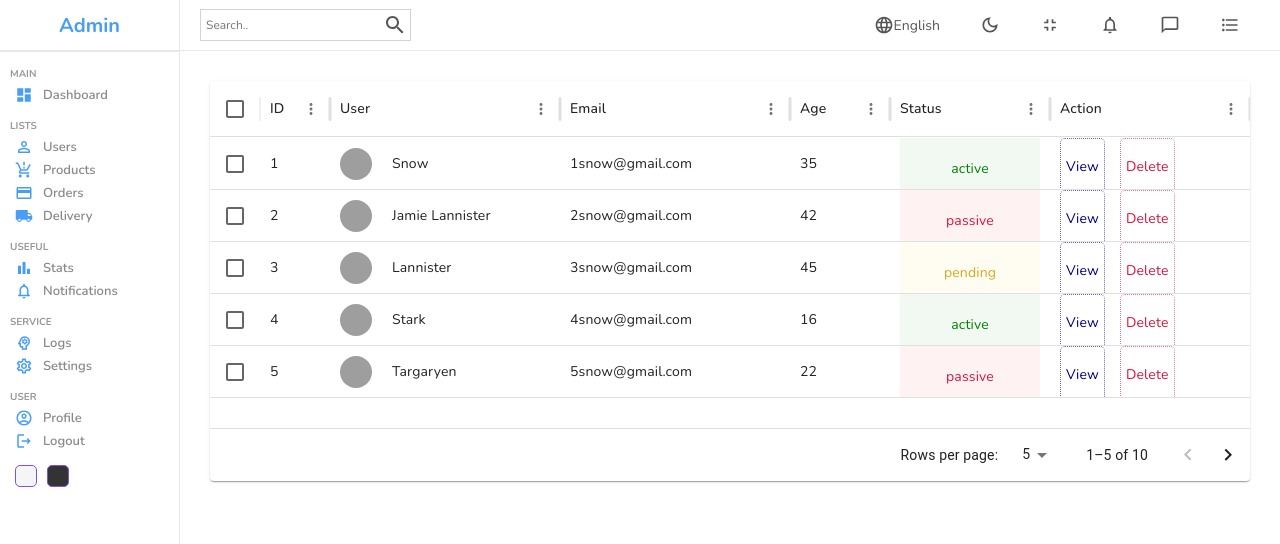
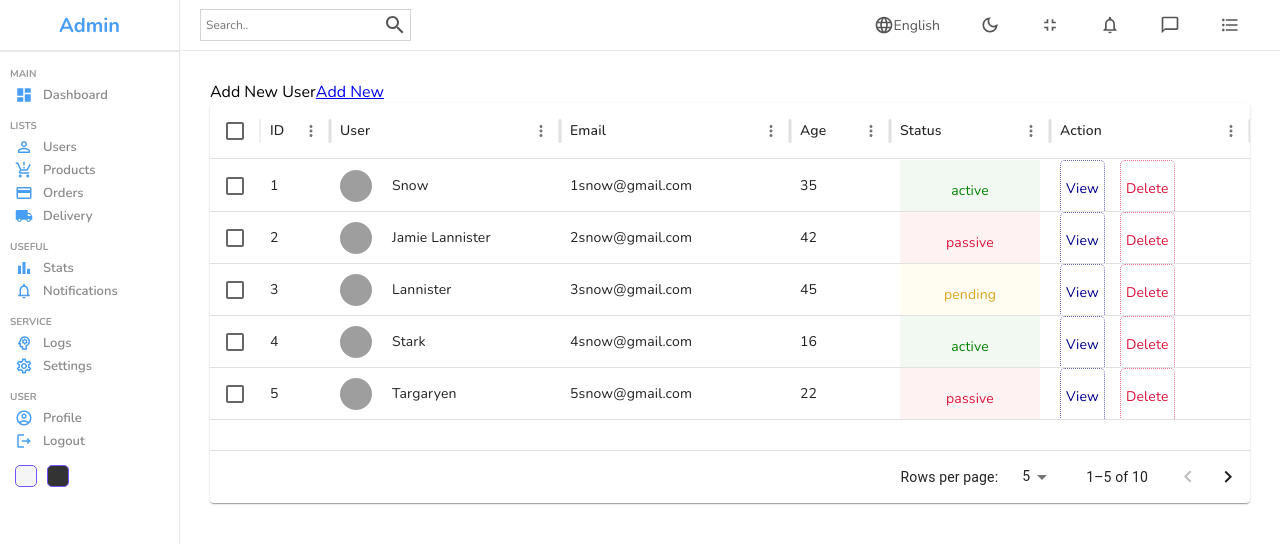
Before and after one commit to MennaEbied/admin-dashboard, a React (Vite) app: page /users in a window 1280 px wide. Shown: the top 544 px of the page. Built offline with nearby package versions, Linux system fonts and the light colour scheme; grey boxes are pictures that could not be loaded.

Commit message:
Adding link and new user button

```diff
--- a/src/components/dataTable/DataTable.jsx
+++ b/src/components/dataTable/DataTable.jsx
@@ -1,7 +1,8 @@
 import "./datatable.scss"
 import { DataGrid } from '@mui/x-data-grid';
 import Paper from '@mui/material/Paper';
-import { userColumns,userRows} from "../../dataTableSource"
+import { userColumns,userRows} from "../../dataTableSource";
+import { Link } from "react-router-dom";
 
 
 const paginationModel = { page: 0, pageSize: 5 };
@@ -10,13 +11,21 @@ const DataTable = () => {
   const actionColumn=[{field: "action", headerName: "Action", width:200, renderCell:()=>{
     return(
       <div className="cellAction">
-        <div className="viewButton">View</div>
+        <Link to="/users/test" style={{textDecoration :"none"}}>
+          <div className="viewButton">View</div>
+        </Link>
         <div className="deleteButton">Delete</div>
       </div>
     )
   }}]
   return (
     <div className="dataTable">
+      <div className="dataTableTitle">
+        Add New User
+        <Link to="/users/new" className="link">
+          Add New
+        </Link>
+      </div>
        <Paper sx={{ height: 400, width: '100%' }}>
       <DataGrid
         rows={userRows}
```
